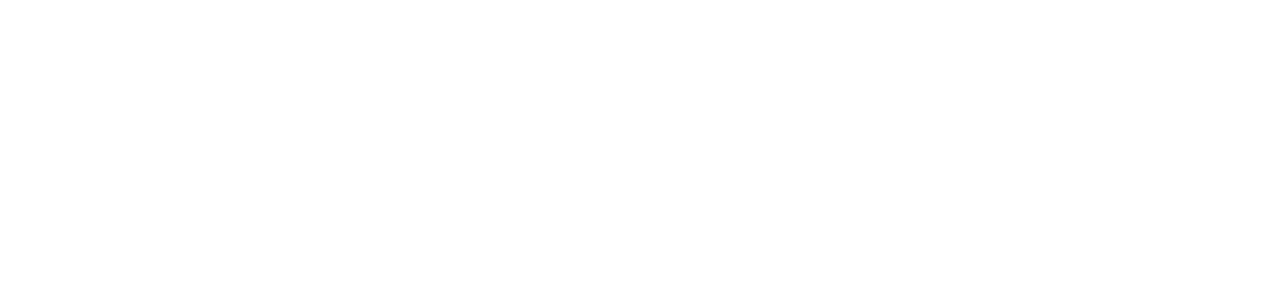
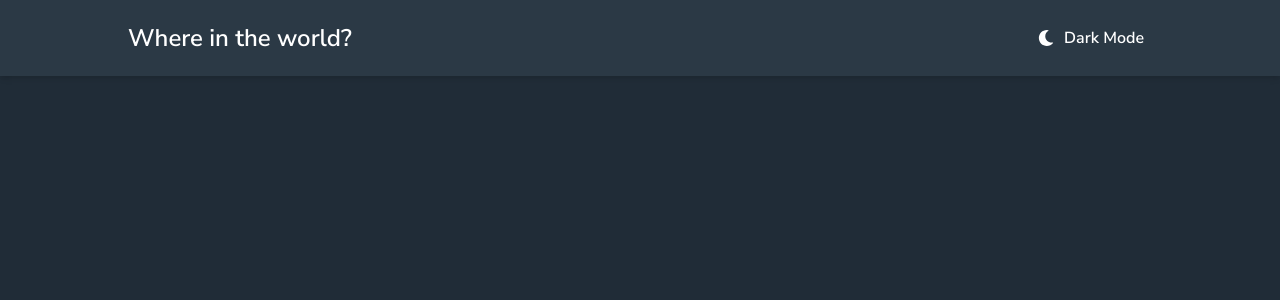
Before and after one commit to Awii/fem-rest-countries, a Vue app: page / in a window 1280 px wide. Shown: the top 300 px of the page. Built offline with nearby package versions, Linux system fonts and the light colour scheme.

Commit message:
add header, router, fa-icons

```diff
--- a/public/index.html
+++ b/public/index.html
@@ -1,15 +1,27 @@
 <!DOCTYPE html>
 <html lang="">
   <head>
-    <meta charset="utf-8">
-    <meta http-equiv="X-UA-Compatible" content="IE=edge">
-    <meta name="viewport" content="width=device-width,initial-scale=1.0">
-    <link rel="icon" href="<%= BASE_URL %>favicon.ico">
-    <title><%= htmlWebpackPlugin.options.title %></title>
+    <meta charset="utf-8" />
+    <meta http-equiv="X-UA-Compatible" content="IE=edge" />
+    <meta name="viewport" content="width=device-width,initial-scale=1.0" />
+    <link rel="icon" href="<%= BASE_URL %>favicon.ico" />
+    <title>Where in the world?</title>
+    <!--<%= htmlWebpackPlugin.options.title %>-->
+    <link rel="preconnect" href="https://fonts.googleapis.com" />
+    <link rel="preconnect" href="https://fonts.gstatic.com" crossorigin />
+    <link
+      href="https://fonts.googleapis.com/css2?family=Nunito+Sans:wght@300;600;800&display=swap"
+      rel="stylesheet"
+    />
   </head>
   <body>
     <noscript>
-      <strong>We're sorry but <%= htmlWebpackPlugin.options.title %> doesn't work properly without JavaScript enabled. Please enable it to continue.</strong>
+      <strong
+        >We're sorry but
+        <!--<%= htmlWebpackPlugin.options.title %>-->Where in the world? doesn't
+        work properly without JavaScript enabled. Please enable it to
+        continue.</strong
+      >
     </noscript>
     <div id="app"></div>
     <!-- built files will be auto injected -->
--- a/src/App.vue
+++ b/src/App.vue
@@ -1,5 +1,7 @@
 <template>
-  <div id="app"></div>
+  <div id="app">
+    <router-view> </router-view>
+  </div>
 </template>
 
 <script>
--- /dev/null
+++ b/src/components/app/AppHeader.vue
@@ -0,0 +1,40 @@
+<template>
+  <header class="w-full bg-dark-blue shadow-md">
+    <div class="flex flex-row mx-auto justify-between text-white px-vw py-3.5">
+      <router-link
+        to="/"
+        class="font-semibold md:text-xl lg:text-2xl p-2 -ml-2"
+      >
+        {{ title }}
+      </router-link>
+
+      <button class="flex flex-row items-center p-2" @click="toggleDarkMode">
+        <fa-icon
+          :icon="[isDarkMode ? 'fas' : 'far', 'moon']"
+          class="mr-1.5 md:mr-2 lg:mr-2.5"
+        />
+        <span class="font-semibold">Dark Mode</span>
+      </button>
+    </div>
+  </header>
+</template>
+
+<script>
+export default {
+  name: "AppHeader",
+
+  data() {
+    return {
+      title: "Where in the world?",
+
+      isDarkMode: true,
+    };
+  },
+
+  methods: {
+    toggleDarkMode() {
+      this.isDarkMode = !this.isDarkMode;
+    },
+  },
+};
+</script>
--- a/src/main.js
+++ b/src/main.js
@@ -1,9 +1,18 @@
 import Vue from "vue";
 import App from "./App.vue";
+import router from "./router";
 import "@/styles/styles.css";
+
+import { library } from "@fortawesome/fontawesome-svg-core";
+import { faMoon as farMoon } from "@fortawesome/free-regular-svg-icons";
+import { faMoon as fasMoon } from "@fortawesome/free-solid-svg-icons";
+import { FontAwesomeIcon } from "@fortawesome/vue-fontawesome";
+library.add(farMoon, fasMoon);
+Vue.component("fa-icon", FontAwesomeIcon);
 
 Vue.config.productionTip = false;
 
 new Vue({
+  router,
   render: (h) => h(App),
 }).$mount("#app");
--- /dev/null
+++ b/src/router/index.js
@@ -0,0 +1,21 @@
+import Vue from "vue";
+import VueRouter from "vue-router";
+import Home from "../views/Home.vue";
+
+Vue.use(VueRouter);
+
+const routes = [
+  {
+    path: "/",
+    name: "Home",
+    component: Home,
+  },
+];
+
+const router = new VueRouter({
+  mode: "history",
+  base: process.env.BASE_URL,
+  routes,
+});
+
+export default router;
--- /dev/null
+++ b/src/views/Home.vue
@@ -0,0 +1,17 @@
+<template>
+  <div class="min-h-screen bg-dark-blue-dark">
+    <AppHeader />
+  </div>
+</template>
+
+<script>
+import AppHeader from "@/components/app/AppHeader";
+
+export default {
+  name: "Home",
+
+  components: {
+    AppHeader,
+  },
+};
+</script>
--- a/tailwind.config.js
+++ b/tailwind.config.js
@@ -1,8 +1,32 @@
+const defaultTheme = require("tailwindcss/defaultTheme");
+
 module.exports = {
   purge: ["./src/**/*.html", "./src/**/*.js", "./src/**/*.vue"],
   darkMode: false, // or 'media' or 'class'
   theme: {
-    extend: {},
+    extend: {
+      colors: {
+        dark: {
+          blue: {
+            DEFAULT: "#2B3945",
+            dark: "#202C37",
+          },
+        },
+        light: {
+          "blue-dark": "#111517",
+          gray: {
+            dark: "#858585",
+            "very-light": "#FAFAFA",
+          },
+        },
+      },
+      fontFamily: {
+        sans: ["Nunito Sans", ...defaultTheme.fontFamily.sans],
+      },
+      padding: {
+        vw: "10vw",
+      },
+    },
   },
   variants: {
     extend: {},
```
Also changed, not shown: package.json (+7 -1 lines), 1 other file (tests, documents, lock files or other folders).
